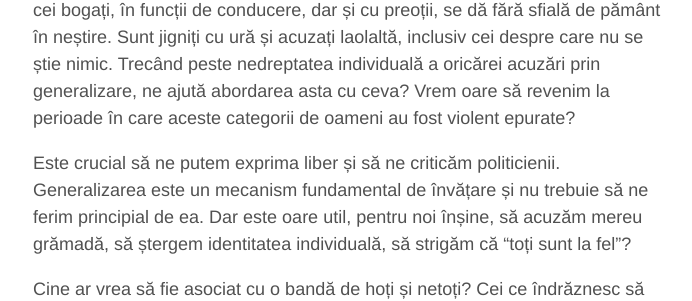
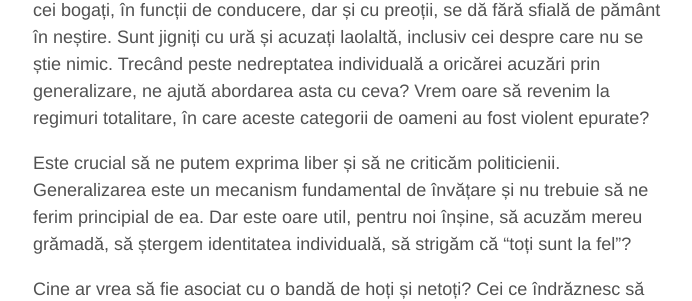
Before and after one commit to aoghina/aoghina.github.io, a Jekyll site: the page built from _posts/2015-12-09-schimbare-prin-incurajare.md, in a window 1280 px wide. Shown: the part 364-665 px from the top of the page, without its empty margins (292-984 px from the left). Built offline with Jekyll 4.4.1, drawn with Linux system fonts in a browser that asks for light colours; comment, search, counter and statistics services are not loaded; some of the changed text lies outside the part shown.

Commit message:
Update schimbare post

```diff
--- a/_posts/2015-12-09-schimbare-prin-incurajare.md
+++ b/_posts/2015-12-09-schimbare-prin-incurajare.md
@@ -9,7 +9,7 @@
 
 <!--more-->
 
-Instigarea la ură nu duce la lucruri bune și este sancționată inclusiv legal. Pentru unele categorii de oameni, sărim imediat să strigăm "discriminare", în timp ce altele ni se pare că merită acest tratament. În frunte cu politicienii, cu cei bogați, în funcții de conducere, dar și cu preoții, se dă fără sfială de pământ în neștire. Sunt jigniți cu ură și acuzați laolaltă, inclusiv cei despre care nu se știe nimic. Trecând peste nedreptatea individuală a oricărei acuzări prin generalizare, ne ajută abordarea asta cu ceva? Vrem oare să revenim la perioade în care aceste categorii de oameni au fost violent epurate?
+Instigarea la ură nu duce la lucruri bune și este sancționată inclusiv legal. Pentru unele categorii de oameni, sărim imediat să strigăm "discriminare", în timp ce altele ni se pare că merită acest tratament. În frunte cu politicienii, cu cei bogați, în funcții de conducere, dar și cu preoții, se dă fără sfială de pământ în neștire. Sunt jigniți cu ură și acuzați laolaltă, inclusiv cei despre care nu se știe nimic. Trecând peste nedreptatea individuală a oricărei acuzări prin generalizare, ne ajută abordarea asta cu ceva? Vrem oare să revenim la regimuri totalitare, în care aceste categorii de oameni au fost violent epurate?
 
 Este crucial să ne putem exprima liber și să ne criticăm politicienii. Generalizarea este un mecanism fundamental de învățare și nu trebuie să ne ferim principial de ea. Dar este oare util, pentru noi înșine, să acuzăm mereu grămadă, să ștergem identitatea individuală, să strigăm că "toți sunt la fel"?
 
```
